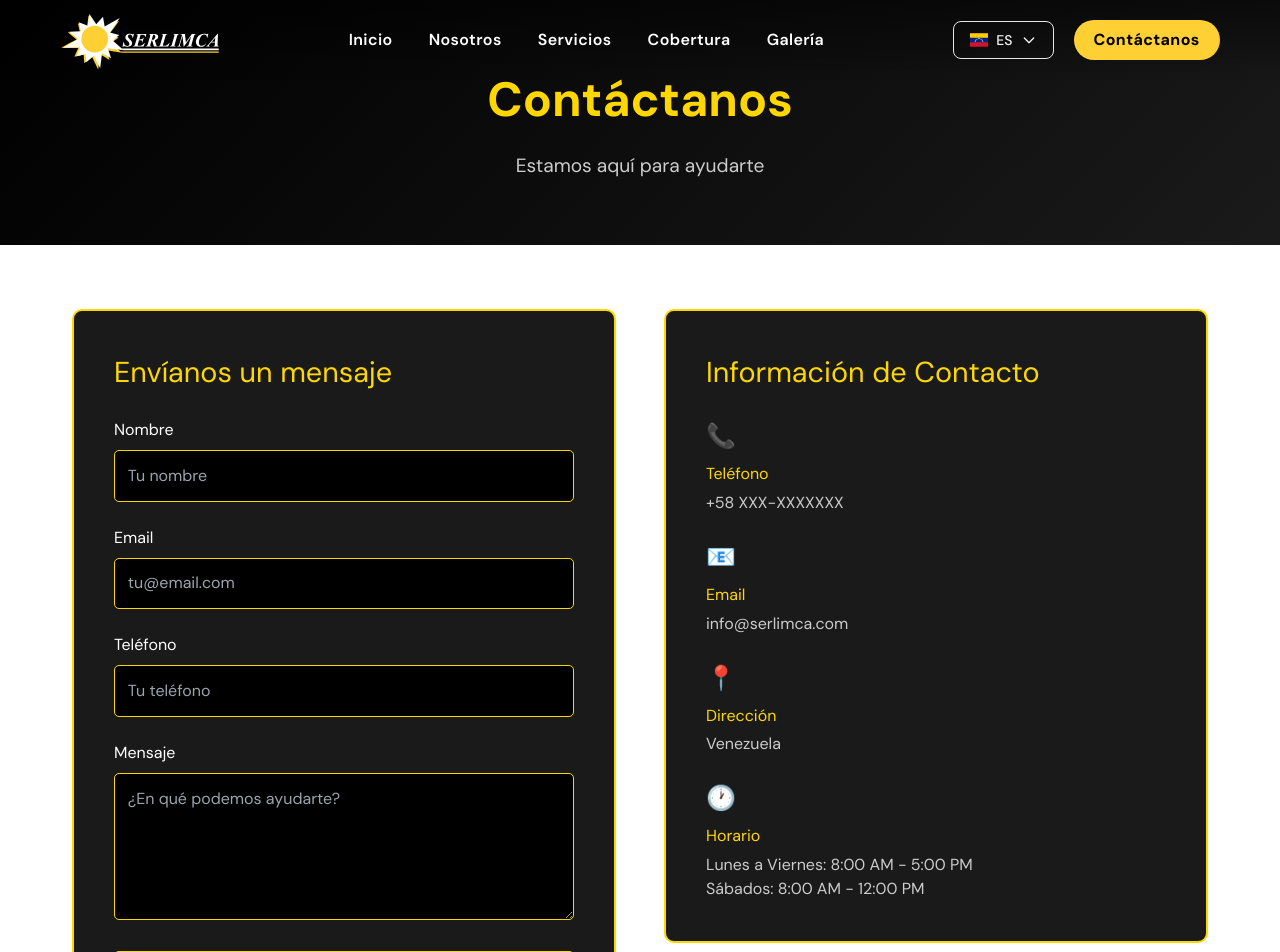
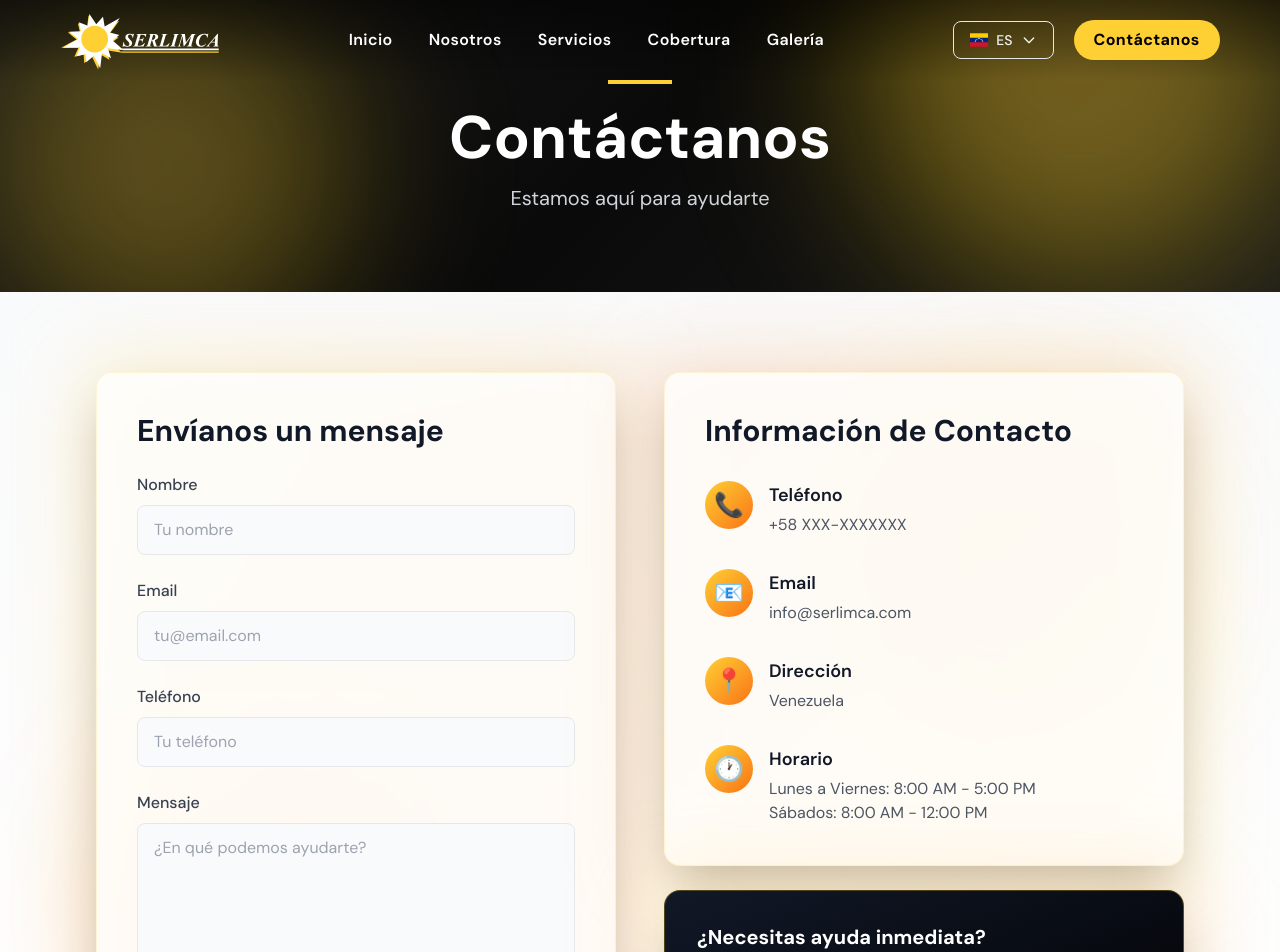
Before and after one commit to luis-alvarezf10/serlimca-page, a React (Vite) app: page /contacto in a window 1280 px wide. Shown: the top 952 px of the page. Built offline with nearby package versions, Linux system fonts and the light colour scheme.

Commit message:
contact section updated

```diff
--- a/src/pages/Contacto.jsx
+++ b/src/pages/Contacto.jsx
@@ -1,226 +1,178 @@
+import Footer from '../components/Footer'
+
 export default function Contacto() {
   return (
-    <div>
+    <div className="min-h-screen">
       {/* Hero */}
-      <section style={{
-        background: 'linear-gradient(135deg, #000 0%, #1a1a1a 100%)',
-        padding: '4rem 2rem',
-        textAlign: 'center'
+      <section className="relative py-20 overflow-hidden" style={{
+        background: 'linear-gradient(135deg, #1a1a1a 0%, #0a0a0a 50%, #1a1a1a 100%)'
       }}>
-        <h1 style={{
-          fontSize: '3rem',
-          fontWeight: 'bold',
-          color: '#FFD700',
-          marginBottom: '1rem'
-        }}>
+        {/* Floating Orbs */}
+        <div className="absolute top-10 left-10 w-64 h-64 bg-primary/30 rounded-full blur-3xl animate-float"
+          style={{ boxShadow: '0 0 100px 50px rgba(255, 215, 0, 0.3)' }}
+        />
+        <div className="absolute bottom-10 right-10 w-80 h-80 bg-primary/40 rounded-full blur-3xl animate-float"
+          style={{
+            animationDelay: '2s',
+            boxShadow: '0 0 120px 60px rgba(255, 215, 0, 0.4)'
+          }}
+        />
+
+        <div className="container mx-auto px-8 relative text-center">
+          <div className="w-16 h-1 bg-primary mx-auto mb-6" />
+          <h1 className="text-4xl md:text-5xl lg:text-6xl font-bold text-white mb-4">
             Contáctanos
           </h1>
-        <p style={{
-          fontSize: '1.2rem',
-          color: '#ccc'
-        }}>
+          <p className="text-xl text-gray-300">
             Estamos aquí para ayudarte
           </p>
+        </div>
       </section>
 
       {/* Contenido */}
-      <section style={{
-        padding: '4rem 2rem',
-        maxWidth: '1200px',
-        margin: '0 auto'
-      }}>
-        <div style={{
-          display: 'grid',
-          gridTemplateColumns: 'repeat(auto-fit, minmax(300px, 1fr))',
-          gap: '3rem'
-        }}>
+      <section className="py-20 relative overflow-hidden bg-gradient-to-b from-gray-50 to-white">
+        {/* Floating Orbs Background */}
+        <div className="absolute top-20 right-20 w-96 h-96 bg-primary/10 rounded-full blur-3xl" />
+        <div className="absolute bottom-20 left-20 w-96 h-96 bg-orange-500/10 rounded-full blur-3xl" />
+
+        <div className="container mx-auto px-8 relative max-w-6xl">
+          <div className="grid lg:grid-cols-2 gap-12">
             {/* Formulario */}
-          <div style={{
-            backgroundColor: '#1a1a1a',
-            padding: '2.5rem',
-            borderRadius: '10px',
-            border: '2px solid #FFD700'
-          }}>
-            <h2 style={{
-              fontSize: '1.8rem',
-              color: '#FFD700',
-              marginBottom: '1.5rem'
-            }}>
+            <div className="relative">
+              {/* Glow effect behind form */}
+              <div className="absolute -inset-4 bg-gradient-to-br from-primary/20 to-orange-500/20 rounded-3xl blur-2xl" />
+
+              <div className="relative bg-white/80 backdrop-blur-sm p-8 md:p-10 rounded-2xl shadow-2xl border border-primary/20">
+                <h2 className="text-3xl font-bold text-gray-900 mb-6">
                   Envíanos un mensaje
                 </h2>
-            <form style={{
-              display: 'flex',
-              flexDirection: 'column',
-              gap: '1.5rem'
-            }}>
+                <form className="space-y-6">
                   <div>
-                <label style={{
-                  display: 'block',
-                  color: '#fff',
-                  marginBottom: '0.5rem'
-                }}>
+                    <label className="block text-gray-700 font-medium mb-2">
                       Nombre
                     </label>
                     <input
                       type="text"
-                  style={{
-                    width: '100%',
-                    padding: '0.8rem',
-                    backgroundColor: '#000',
-                    border: '1px solid #FFD700',
-                    borderRadius: '5px',
-                    color: '#fff',
-                    fontSize: '1rem'
-                  }}
+                      className="w-full px-4 py-3 bg-gray-50 border border-gray-200 rounded-lg focus:outline-none focus:ring-2 focus:ring-primary/50 focus:border-primary transition-all"
                       placeholder="Tu nombre"
                     />
                   </div>
 
                   <div>
-                <label style={{
-                  display: 'block',
-                  color: '#fff',
-                  marginBottom: '0.5rem'
-                }}>
+                    <label className="block text-gray-700 font-medium mb-2">
                       Email
                     </label>
                     <input
                       type="email"
-                  style={{
-                    width: '100%',
-                    padding: '0.8rem',
-                    backgroundColor: '#000',
-                    border: '1px solid #FFD700',
-                    borderRadius: '5px',
-                    color: '#fff',
-                    fontSize: '1rem'
-                  }}
+                      className="w-full px-4 py-3 bg-gray-50 border border-gray-200 rounded-lg focus:outline-none focus:ring-2 focus:ring-primary/50 focus:border-primary transition-all"
                       placeholder="tu@email.com"
                     />
                   </div>
 
                   <div>
-                <label style={{
-                  display: 'block',
-                  color: '#fff',
-                  marginBottom: '0.5rem'
-                }}>
+                    <label className="block text-gray-700 font-medium mb-2">
                       Teléfono
                     </label>
                     <input
                       type="tel"
-                  style={{
-                    width: '100%',
-                    padding: '0.8rem',
-                    backgroundColor: '#000',
-                    border: '1px solid #FFD700',
-                    borderRadius: '5px',
-                    color: '#fff',
-                    fontSize: '1rem'
-                  }}
+                      className="w-full px-4 py-3 bg-gray-50 border border-gray-200 rounded-lg focus:outline-none focus:ring-2 focus:ring-primary/50 focus:border-primary transition-all"
                       placeholder="Tu teléfono"
                     />
                   </div>
 
                   <div>
-                <label style={{
-                  display: 'block',
-                  color: '#fff',
-                  marginBottom: '0.5rem'
-                }}>
+                    <label className="block text-gray-700 font-medium mb-2">
                       Mensaje
                     </label>
                     <textarea
                       rows="5"
-                  style={{
-                    width: '100%',
-                    padding: '0.8rem',
-                    backgroundColor: '#000',
-                    border: '1px solid #FFD700',
-                    borderRadius: '5px',
-                    color: '#fff',
-                    fontSize: '1rem',
-                    resize: 'vertical'
-                  }}
+                      className="w-full px-4 py-3 bg-gray-50 border border-gray-200 rounded-lg focus:outline-none focus:ring-2 focus:ring-primary/50 focus:border-primary transition-all resize-vertical"
                       placeholder="¿En qué podemos ayudarte?"
                     />
                   </div>
 
                   <button
                     type="submit"
-                style={{
-                  backgroundColor: '#FFD700',
-                  color: '#000',
-                  padding: '1rem',
-                  fontSize: '1.1rem',
-                  fontWeight: 'bold',
-                  border: 'none',
-                  borderRadius: '5px',
-                  cursor: 'pointer'
-                }}
+                    className="w-full px-8 py-4 bg-gradient-to-r from-primary to-orange-500 text-black text-lg font-bold rounded-lg hover:shadow-2xl hover:scale-105 transition-all duration-300"
+                    style={{ boxShadow: '0 10px 40px rgba(255, 215, 0, 0.3)' }}
                   >
                     Enviar Mensaje
                   </button>
                 </form>
               </div>
+            </div>
 
             {/* Información de Contacto */}
-          <div>
-            <div style={{
-              backgroundColor: '#1a1a1a',
-              padding: '2.5rem',
-              borderRadius: '10px',
-              border: '2px solid #FFD700',
-              marginBottom: '2rem'
-            }}>
-              <h2 style={{
-                fontSize: '1.8rem',
-                color: '#FFD700',
-                marginBottom: '1.5rem'
-              }}>
+            <div className="space-y-6">
+              <div className="relative">
+                {/* Glow effect behind info */}
+                <div className="absolute -inset-4 bg-gradient-to-br from-orange-500/20 to-primary/20 rounded-3xl blur-2xl" />
+
+                <div className="relative bg-white/80 backdrop-blur-sm p-8 md:p-10 rounded-2xl shadow-2xl border border-primary/20">
+                  <h2 className="text-3xl font-bold text-gray-900 mb-8">
                     Información de Contacto
                   </h2>
 
-              <div style={{
-                display: 'flex',
-                flexDirection: 'column',
-                gap: '1.5rem'
-              }}>
+                  <div className="space-y-8">
+                    <div className="flex items-start gap-4 group">
+                      <div className="flex-shrink-0 w-12 h-12 bg-gradient-to-br from-primary to-orange-500 rounded-full flex items-center justify-center text-2xl group-hover:scale-110 transition-transform duration-300">
+                        📞
+                      </div>
                       <div>
-                  <div style={{
-                    fontSize: '1.5rem',
-                    marginBottom: '0.5rem'
-                  }}>📞</div>
-                  <h3 style={{ color: '#FFD700', marginBottom: '0.3rem' }}>Teléfono</h3>
-                  <p style={{ color: '#ccc' }}>+58 XXX-XXXXXXX</p>
+                        <h3 className="text-lg font-semibold text-gray-900 mb-1">Teléfono</h3>
+                        <p className="text-gray-600">+58 XXX-XXXXXXX</p>
+                      </div>
                     </div>
 
+                    <div className="flex items-start gap-4 group">
+                      <div className="flex-shrink-0 w-12 h-12 bg-gradient-to-br from-primary to-orange-500 rounded-full flex items-center justify-center text-2xl group-hover:scale-110 transition-transform duration-300">
+                        📧
+                      </div>
                       <div>
-                  <div style={{
-                    fontSize: '1.5rem',
-                    marginBottom: '0.5rem'
-                  }}>📧</div>
-                  <h3 style={{ color: '#FFD700', marginBottom: '0.3rem' }}>Email</h3>
-                  <p style={{ color: '#ccc' }}>info@serlimca.com</p>
+                        <h3 className="text-lg font-semibold text-gray-900 mb-1">Email</h3>
+                        <p className="text-gray-600">info@serlimca.com</p>
+                      </div>
                     </div>
 
+                    <div className="flex items-start gap-4 group">
+                      <div className="flex-shrink-0 w-12 h-12 bg-gradient-to-br from-primary to-orange-500 rounded-full flex items-center justify-center text-2xl group-hover:scale-110 transition-transform duration-300">
+                        📍
+                      </div>
                       <div>
-                  <div style={{
-                    fontSize: '1.5rem',
-                    marginBottom: '0.5rem'
-                  }}>📍</div>
-                  <h3 style={{ color: '#FFD700', marginBottom: '0.3rem' }}>Dirección</h3>
-                  <p style={{ color: '#ccc' }}>Venezuela</p>
+                        <h3 className="text-lg font-semibold text-gray-900 mb-1">Dirección</h3>
+                        <p className="text-gray-600">Venezuela</p>
+                      </div>
                     </div>
 
+                    <div className="flex items-start gap-4 group">
+                      <div className="flex-shrink-0 w-12 h-12 bg-gradient-to-br from-primary to-orange-500 rounded-full flex items-center justify-center text-2xl group-hover:scale-110 transition-transform duration-300">
+                        🕐
+                      </div>
                       <div>
-                  <div style={{
-                    fontSize: '1.5rem',
-                    marginBottom: '0.5rem'
-                  }}>🕐</div>
-                  <h3 style={{ color: '#FFD700', marginBottom: '0.3rem' }}>Horario</h3>
-                  <p style={{ color: '#ccc' }}>Lunes a Viernes: 8:00 AM - 5:00 PM</p>
-                  <p style={{ color: '#ccc' }}>Sábados: 8:00 AM - 12:00 PM</p>
+                        <h3 className="text-lg font-semibold text-gray-900 mb-1">Horario</h3>
+                        <p className="text-gray-600">Lunes a Viernes: 8:00 AM - 5:00 PM</p>
+                        <p className="text-gray-600">Sábados: 8:00 AM - 12:00 PM</p>
+                      </div>
+                    </div>
+                  </div>
+                </div>
+              </div>
+
+              {/* Additional Info Card */}
+              <div className="relative">
+                <div className="absolute -inset-4 bg-gradient-to-br from-primary/20 to-orange-500/20 rounded-3xl blur-2xl" />
+
+                <div className="relative bg-gradient-to-br from-gray-900 to-black p-8 rounded-2xl shadow-2xl border border-primary/30">
+                  <h3 className="text-xl font-bold text-white mb-4">
+                    ¿Necesitas ayuda inmediata?
+                  </h3>
+                  <p className="text-gray-300 mb-6">
+                    Nuestro equipo está disponible para atenderte y resolver tus dudas.
+                  </p>
+                  <div className="flex items-center gap-3">
+                    <div className="w-3 h-3 bg-green-500 rounded-full animate-pulse" />
+                    <span className="text-green-400 font-medium">Disponible ahora</span>
+                  </div>
                 </div>
               </div>
             </div>
@@ -229,15 +181,7 @@ export default function Contacto() {
       </section>
 
       {/* Footer */}
-      <footer style={{
-        backgroundColor: '#000',
-        borderTop: '2px solid #FFD700',
-        padding: '2rem',
-        textAlign: 'center',
-        color: '#ccc'
-      }}>
-        <p>&copy; 2024 SERLIMCA - Todos los derechos reservados</p>
-      </footer>
+      <Footer />
     </div>
   )
 }
```
Also changed, not shown: src/pages/home/components/ContactCTASection.jsx (+0 -11 lines). Lines whose indentation alone changed are shown as unchanged.
